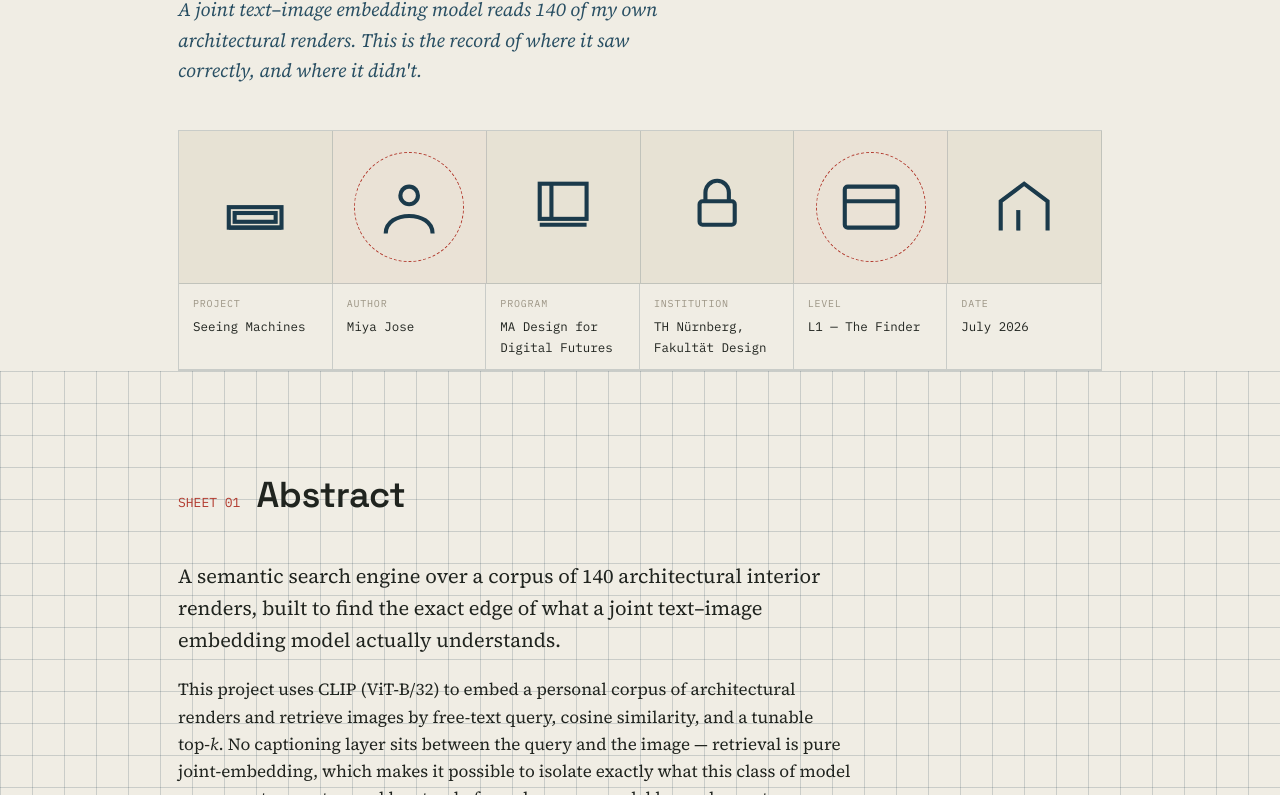
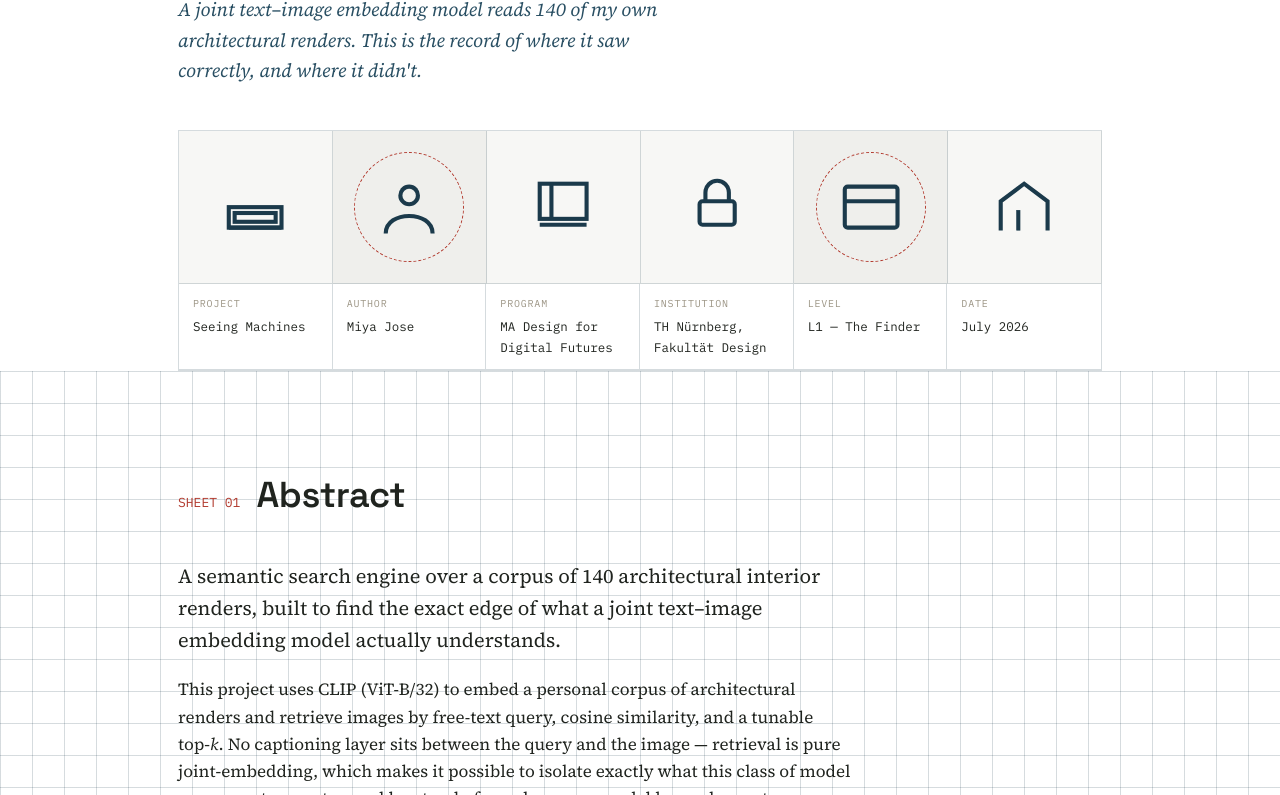
Before and after one commit to connectmjosede-prog/clipsight, a plain HTML site: page index.html in a window 1280 px wide. Shown: the part 320-1115 px from the top of the page. Drawn offline with Linux system fonts and the light colour scheme.

Commit message:
Update index.html

```diff
--- a/index.html
+++ b/index.html
@@ -9,8 +9,8 @@
 <link href="https://fonts.googleapis.com/css2?family=Space+Grotesk:wght@500;600;700&family=Source+Serif+4:ital,opsz,wght@0,8..60,400;0,8..60,500;1,8..60,400&family=IBM+Plex+Mono:wght@400;500&display=swap" rel="stylesheet">
 <style>
   :root{
-    --paper:#F0EDE4;
-    --paper-2:#E7E2D4;
+    --paper:#FFFFFF;
+    --paper-2:#F7F7F5;
     --ink:#20241F;
     --blueprint:#1B3A4B;
     --blueprint-2:#294F63;
@@ -63,7 +63,7 @@
   /* ---------- top index bar ---------- */
   .indexbar{
     position:sticky; top:0; z-index:50;
-    background:rgba(240,237,228,0.92);
+    background:rgba(255,255,255,0.92);
     backdrop-filter:blur(6px);
     border-bottom:1px solid var(--line);
   }
@@ -106,7 +106,7 @@
     background:var(--paper-2);
   }
   .mood-cell svg{width:46%; height:46%; stroke:var(--blueprint); fill:none; stroke-width:1.4;}
-  .mood-cell.flagged{position:relative; background:#EAE2D6;}
+  .mood-cell.flagged{position:relative; background:#EFEFEC;}
   .mood-cell.flagged::after{
     content:"";
     position:absolute; inset:14%;
```
